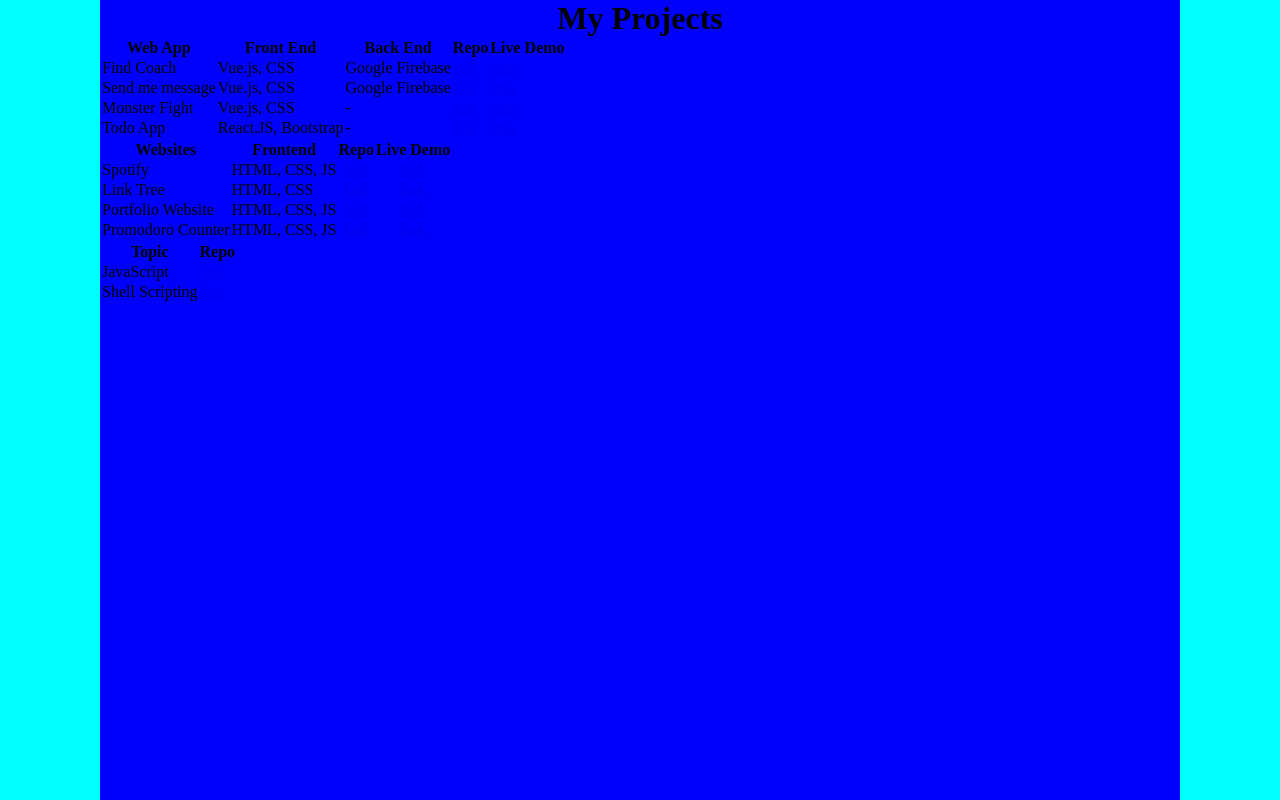
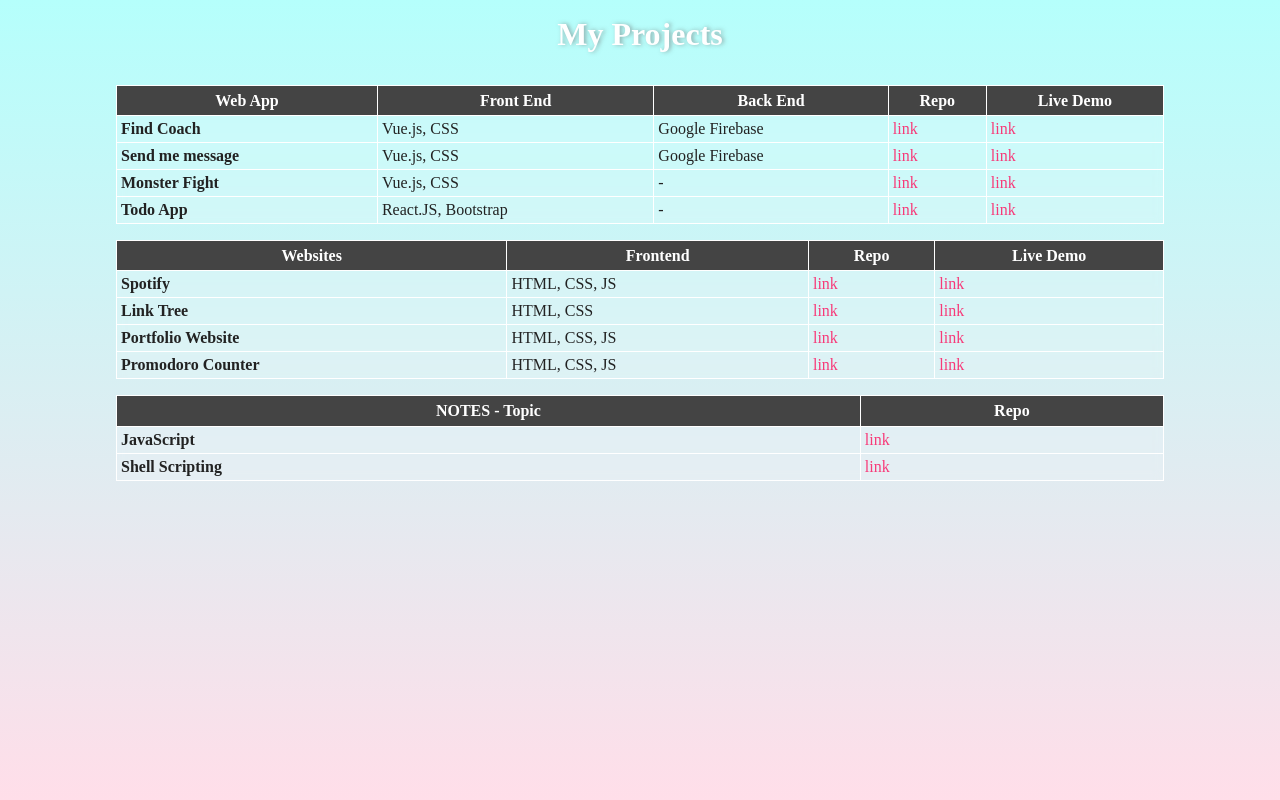
Before and after one commit to omrajsharma/projects, a plain HTML site: page index.html in a window 1280 px wide. Drawn offline with Linux system fonts and the light colour scheme.

Commit message:
completed

```diff
--- a/assets/style.css
+++ b/assets/style.css
@@ -4,12 +4,69 @@
 }
 
 body {
-    background-color: aqua;
+    /* background-color: aqua; */
+
+    /* background: #C6FFDD;
+    background: -webkit-linear-gradient(to right, #f7797d, #FBD786, #C6FFDD);
+    background: linear-gradient(to right, #f7797d, #FBD786, #C6FFDD);  */
+
+    background-color: #FFDEE9;
+    background-image: linear-gradient(0deg, #FFDEE9 0%, #B5FFFC 100%);
+
+
 }
 
 .container {
     min-height: 100vh;
     max-width: 1080px;
     margin: auto;
-    background-color: blue;
+    /* background-color: #dddddd; */
 }
+
+header {
+    padding: 1rem;
+}
+#heading {
+    color: white;
+    text-shadow: 2px 0px 4px rgb(102, 102, 102, 0.50);
+}
+
+/* TABLE */
+table, th, td {
+    border: 1px solid white;
+    border-radius: 15px;
+}
+table {
+    width: 100%;
+    border-collapse: collapse;
+}
+th {
+    padding: 0.35rem;
+    border-radius: 0;
+    background-color: #444;
+    color: white;
+}
+td {
+    padding: 0.25rem;
+    color: #222;
+}
+tbody tr td:first-child {
+    color: #222;
+    font-weight: 700;
+}
+
+a {
+    text-decoration: none;
+    font-weight: 400;
+    color: #f73a79;
+}
+a:hover {
+    color: #00c5bf;
+    transition: 0.2s;
+}
+
+section {
+    margin: 1rem;
+    background-color: rgba(255, 255, 255, 0.15);
+    backdrop-filter: blur(5px);
+}
--- a/index.html
+++ b/index.html
@@ -10,7 +10,10 @@
 </head>
 <body>
     <div class="container">
-        <h1 align="center">My Projects</h1>
+
+        <header>
+            <h1 id="heading" align="center">My Projects</h1>
+        </header>
 
         <!-- Web Apps -->
         <section>
@@ -101,48 +104,48 @@
                     <tr>
                         <td>Spotify</td>
                         <td>HTML, CSS, JS</td>
-                        <th>
+                        <td>
                             <a href="https://github.com/omrajsharma/spotify"> link </a>
-                        </th>
-                        <th>
+                        </td>
+                        <td>
                             <a href="https://omrajsharma.github.io/spotify/"> link </a>
-                        </th>
+                        </td>
                     </tr>
 
                     <!-- 2 -->
                     <tr>
                         <td>Link Tree</td>
                         <td>HTML, CSS</td>
-                        <th>
+                        <td>
                             <a href="https://github.com/omrajsharma/links"> link </a>
-                        </th>
-                        <th>
+                        </td>
+                        <td>
                             <a href="https://omrajsharma.github.io/links/"> link </a>
-                        </th>
+                        </td>
                     </tr>
 
                     <!-- 3 -->
                     <tr>
                         <td>Portfolio Website</td>
                         <td>HTML, CSS, JS</td>
-                        <th>
+                        <td>
                             <a href="https://github.com/omrajsharma/omrajsharma.github.io"> link </a>
-                        </th>
-                        <th>
+                        </td>
+                        <td>
                             <a href="https://omrajsharma.github.io/"> link </a>
-                        </th>
+                        </td>
                     </tr>
 
                     <!-- 4 -->
                     <tr>
                         <td>Promodoro Counter</td>
                         <td>HTML, CSS, JS</td>
-                        <th>
+                        <td>
                             <a href="https://github.com/omrajsharma/pomodoro"> link </a>
-                        </th>
-                        <th>
+                        </td>
+                        <td>
                             <a href="https://omrajsharma.github.io/pomodoro/"> link </a>
-                        </th>
+                        </td>
                     </tr>
 
                 </tbody>
@@ -154,7 +157,7 @@
             <table>
                 <thead>
                     <tr>
-                        <th>Topic</th>
+                        <th>NOTES - Topic</th>
                         <th>Repo</th>
                     </tr>
                 </thead>
```
